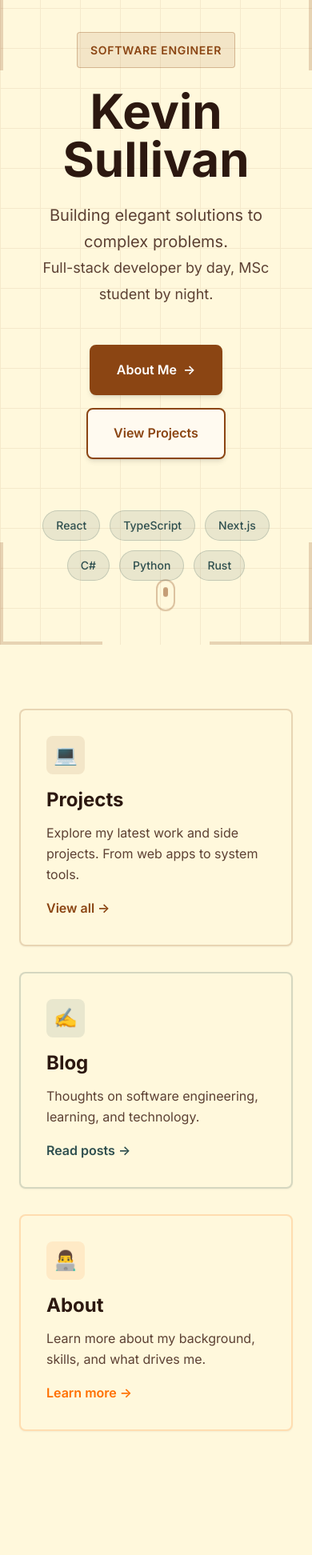
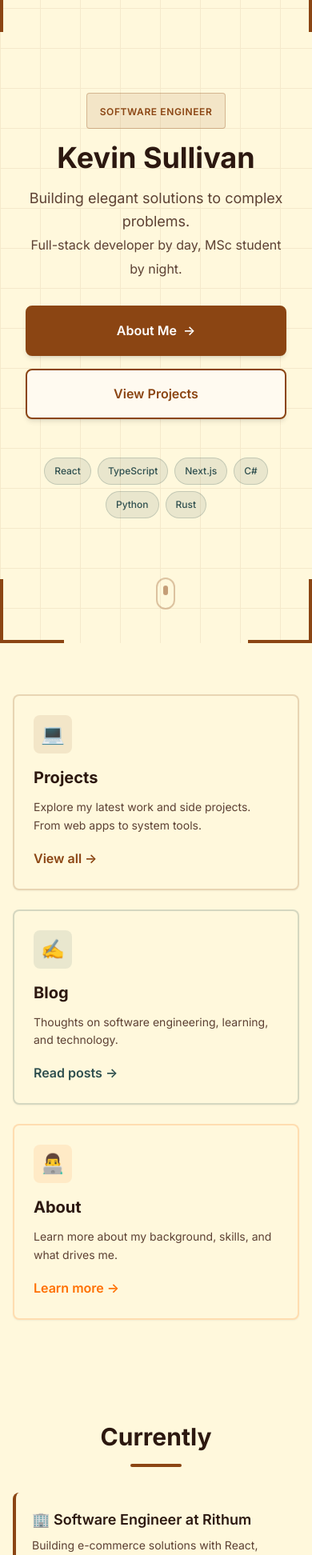
Before and after one commit to ks982579/sullivansoftware-dot-dev, a Next.js app: page / in a window 390 px wide. Shown: the part 40-1984 px from the top of the page at 80% size. Built offline with nearby package versions, Linux system fonts and the light colour scheme; what @mui/material-nextjs would draw is missing.

Commit message:
Adding transitions

```diff
--- a/src/app/globals.css
+++ b/src/app/globals.css
@@ -121,6 +121,42 @@ body {
   }
 }
 
+@keyframes fadeIn {
+  from {
+    opacity: 0;
+  }
+  to {
+    opacity: 1;
+  }
+}
+
+@keyframes slideInUp {
+  from {
+    opacity: 0;
+    transform: translateY(30px);
+  }
+  to {
+    opacity: 1;
+    transform: translateY(0);
+  }
+}
+
+@keyframes slideInDown {
+  from {
+    opacity: 0;
+    transform: translateY(-30px);
+  }
+  to {
+    opacity: 1;
+    transform: translateY(0);
+  }
+}
+
 .animate-fade-in {
   animation: fade-in 1s ease-out forwards;
 }
+
+/* Smooth scroll behavior */
+html {
+  scroll-behavior: smooth;
+}
--- a/src/app/page.tsx
+++ b/src/app/page.tsx
@@ -1,10 +1,19 @@
+"use client";
+
 import Link from "next/link";
+import { useEffect, useState } from "react";
 
 export default function LandingPage() {
+  const [isVisible, setIsVisible] = useState(false);
+
+  useEffect(() => {
+    setIsVisible(true);
+  }, []);
+
   return (
     <main className="min-h-screen">
       {/* Hero Section - Japanese Retro */}
-      <section className="relative min-h-screen flex items-center justify-center px-6 py-20 overflow-hidden">
+      <section className="relative min-h-screen flex items-center justify-center px-4 sm:px-6 lg:px-8 py-20 overflow-hidden">
         {/* Retro Grid Background Pattern */}
         <div className="absolute inset-0 opacity-[0.08]">
           <div
@@ -19,63 +28,93 @@ export default function LandingPage() {
           />
         </div>
 
-        {/* Vintage Corner Accents */}
-        <div className="absolute top-0 left-0 w-32 h-32 border-t-4 border-l-4 border-primary opacity-20" />
-        <div className="absolute top-0 right-0 w-32 h-32 border-t-4 border-r-4 border-primary opacity-20" />
-        <div className="absolute bottom-0 left-0 w-32 h-32 border-b-4 border-l-4 border-primary opacity-20" />
-        <div className="absolute bottom-0 right-0 w-32 h-32 border-b-4 border-r-4 border-primary opacity-20" />
+        {/* Vintage Corner Accents with staggered fade-in */}
+        <div className="absolute top-0 left-0 w-20 h-20 sm:w-24 sm:h-24 md:w-32 md:h-32 border-t-4 border-l-4 border-primary opacity-20 animate-[fadeIn_0.8s_ease-in_0.2s_both]" />
+        <div className="absolute top-0 right-0 w-20 h-20 sm:w-24 sm:h-24 md:w-32 md:h-32 border-t-4 border-r-4 border-primary opacity-20 animate-[fadeIn_0.8s_ease-in_0.3s_both]" />
+        <div className="absolute bottom-0 left-0 w-20 h-20 sm:w-24 sm:h-24 md:w-32 md:h-32 border-b-4 border-l-4 border-primary opacity-20 animate-[fadeIn_0.8s_ease-in_0.4s_both]" />
+        <div className="absolute bottom-0 right-0 w-20 h-20 sm:w-24 sm:h-24 md:w-32 md:h-32 border-b-4 border-r-4 border-primary opacity-20 animate-[fadeIn_0.8s_ease-in_0.5s_both]" />
 
         {/* Hero Content */}
         <div className="relative z-10 max-w-5xl mx-auto text-center">
           {/* Small retro label */}
-          <div className="inline-block mb-6 px-4 py-2 bg-primary/10 border border-primary/30 rounded">
-            <span className="text-sm font-semibold text-primary tracking-wider uppercase">
+          <div
+            className={`inline-block mb-4 sm:mb-6 px-4 py-2 bg-primary/10 border border-primary/30 rounded transition-all duration-700 ${
+              isVisible
+                ? "opacity-100 translate-y-0"
+                : "opacity-0 -translate-y-4"
+            }`}
+          >
+            <span className="text-xs sm:text-sm font-semibold text-primary tracking-wider uppercase">
               Software Engineer
             </span>
           </div>
 
           {/* Name with retro styling */}
-          <h1 className="text-6xl md:text-7xl lg:text-8xl font-bold mb-6 text-text-primary">
-            <span className="inline-block transform hover:scale-105 transition-transform duration-300">
+          <h1
+            className={`text-4xl sm:text-5xl md:text-6xl lg:text-7xl xl:text-8xl font-bold mb-4 sm:mb-6 text-text-primary transition-all duration-700 delay-100 ${
+              isVisible
+                ? "opacity-100 translate-y-0"
+                : "opacity-0 translate-y-4"
+            }`}
+          >
+            <span className="inline-block transform hover:scale-105 transition-transform duration-300 hover:text-primary">
               Kevin
             </span>{" "}
-            <span className="inline-block transform hover:scale-105 transition-transform duration-300">
+            <span className="inline-block transform hover:scale-105 transition-transform duration-300 hover:text-primary">
               Sullivan
             </span>
           </h1>
 
           {/* Tagline */}
-          <p className="text-xl md:text-2xl text-text-secondary mb-12 max-w-3xl mx-auto leading-relaxed">
+          <p
+            className={`text-lg sm:text-xl md:text-2xl text-text-secondary mb-8 sm:mb-12 max-w-3xl mx-auto leading-relaxed px-4 transition-all duration-700 delay-200 ${
+              isVisible
+                ? "opacity-100 translate-y-0"
+                : "opacity-0 translate-y-4"
+            }`}
+          >
             Building elegant solutions to complex problems.
             <br />
-            <span className="text-lg">
+            <span className="text-base sm:text-lg">
               Full-stack developer by day, MSc student by night.
             </span>
           </p>
 
           {/* CTA Buttons with retro styling */}
-          <div className="flex flex-col sm:flex-row gap-4 justify-center items-center">
+          <div
+            className={`flex flex-col sm:flex-row gap-4 justify-center items-center px-4 transition-all duration-700 delay-300 ${
+              isVisible
+                ? "opacity-100 translate-y-0"
+                : "opacity-0 translate-y-4"
+            }`}
+          >
             <Link
               href="/about"
-              className="group px-8 py-4 bg-primary text-white font-semibold rounded-lg shadow-md hover:shadow-xl transform hover:-translate-y-0.5 transition-all duration-200 border-2 border-primary"
+              className="group w-full sm:w-auto px-8 py-4 bg-primary text-white font-semibold rounded-lg shadow-md hover:shadow-xl transform hover:-translate-y-1 hover:scale-105 transition-all duration-300 border-2 border-primary"
             >
-              <span className="flex items-center gap-2">
+              <span className="flex items-center justify-center gap-2">
                 About Me
-                <span className="group-hover:translate-x-1 transition-transform">
+                <span className="group-hover:translate-x-1 transition-transform duration-300">
                   →
                 </span>
               </span>
             </Link>
             <Link
               href="/projects"
-              className="px-8 py-4 bg-background-paper text-primary font-semibold rounded-lg shadow-md hover:shadow-xl transform hover:-translate-y-0.5 transition-all duration-200 border-2 border-primary"
+              className="w-full sm:w-auto px-8 py-4 bg-background-paper text-primary font-semibold rounded-lg shadow-md hover:shadow-xl transform hover:-translate-y-1 hover:scale-105 transition-all duration-300 border-2 border-primary"
             >
               View Projects
             </Link>
           </div>
 
           {/* Tech Stack Pills */}
-          <div className="mt-16 flex flex-wrap gap-3 justify-center max-w-2xl mx-auto">
+          <div
+            className={`mt-12 sm:mt-16 flex flex-wrap gap-2 sm:gap-3 justify-center max-w-2xl mx-auto px-4 transition-all duration-700 delay-500 ${
+              isVisible
+                ? "opacity-100 translate-y-0"
+                : "opacity-0 translate-y-4"
+            }`}
+          >
             {[
               "React",
               "TypeScript",
@@ -83,10 +122,13 @@ export default function LandingPage() {
               "C#",
               "Python",
               "Rust",
-            ].map((tech) => (
+            ].map((tech, index) => (
               <span
                 key={tech}
-                className="px-4 py-2 bg-secondary/10 text-secondary text-sm font-medium rounded-full border border-secondary/20"
+                className="px-3 sm:px-4 py-2 bg-secondary/10 text-secondary text-xs sm:text-sm font-medium rounded-full border border-secondary/20 hover:bg-secondary/20 hover:border-secondary/40 hover:scale-110 transition-all duration-300"
+                style={{
+                  animationDelay: `${0.6 + index * 0.1}s`,
+                }}
               >
                 {tech}
               </span>
@@ -103,25 +145,25 @@ export default function LandingPage() {
       </section>
 
       {/* Quick Links Section */}
-      <section className="py-20 px-6 bg-paper">
+      <section className="py-16 sm:py-20 px-4 sm:px-6 bg-paper">
         <div className="max-w-6xl mx-auto">
-          <div className="grid md:grid-cols-3 gap-8">
+          <div className="grid sm:grid-cols-2 md:grid-cols-3 gap-6 sm:gap-8">
             {/* Projects Card */}
             <Link
               href="/projects"
-              className="group p-8 bg-background rounded-lg border-2 border-primary/20 hover:border-primary/50 shadow-sm hover:shadow-lg transition-all duration-300 transform hover:-translate-y-1 flex flex-col"
+              className="group p-6 sm:p-8 bg-background rounded-lg border-2 border-primary/20 hover:border-primary/50 shadow-sm hover:shadow-lg transition-all duration-300 transform hover:-translate-y-2 hover:scale-[1.02] flex flex-col"
             >
-              <div className="w-12 h-12 bg-primary/10 rounded-lg flex items-center justify-center mb-4 group-hover:bg-primary/20 transition-colors">
+              <div className="w-12 h-12 bg-primary/10 rounded-lg flex items-center justify-center mb-4 group-hover:bg-primary/20 group-hover:scale-110 transition-all duration-300">
                 <span className="text-2xl">💻</span>
               </div>
-              <h3 className="text-2xl font-bold text-text-primary mb-3">
+              <h3 className="text-xl sm:text-2xl font-bold text-text-primary mb-3">
                 Projects
               </h3>
-              <p className="text-text-secondary leading-relaxed mb-4 flex-grow">
+              <p className="text-sm sm:text-base text-text-secondary leading-relaxed mb-4 flex-grow">
                 Explore my latest work and side projects. From web apps to
                 system tools.
               </p>
-              <span className="text-primary font-semibold group-hover:translate-x-2 inline-block transition-transform">
+              <span className="text-primary font-semibold group-hover:translate-x-2 inline-block transition-transform duration-300">
                 View all →
               </span>
             </Link>
@@ -129,18 +171,18 @@ export default function LandingPage() {
             {/* Blog Card */}
             <Link
               href="/blogs"
-              className="group p-8 bg-background rounded-lg border-2 border-secondary/20 hover:border-secondary/50 shadow-sm hover:shadow-lg transition-all duration-300 transform hover:-translate-y-1 flex flex-col"
+              className="group p-6 sm:p-8 bg-background rounded-lg border-2 border-secondary/20 hover:border-secondary/50 shadow-sm hover:shadow-lg transition-all duration-300 transform hover:-translate-y-2 hover:scale-[1.02] flex flex-col"
             >
-              <div className="w-12 h-12 bg-secondary/10 rounded-lg flex items-center justify-center mb-4 group-hover:bg-secondary/20 transition-colors">
+              <div className="w-12 h-12 bg-secondary/10 rounded-lg flex items-center justify-center mb-4 group-hover:bg-secondary/20 group-hover:scale-110 transition-all duration-300">
                 <span className="text-2xl">✍️</span>
               </div>
-              <h3 className="text-2xl font-bold text-text-primary mb-3">
+              <h3 className="text-xl sm:text-2xl font-bold text-text-primary mb-3">
                 Blog
               </h3>
-              <p className="text-text-secondary leading-relaxed mb-4 flex-grow">
+              <p className="text-sm sm:text-base text-text-secondary leading-relaxed mb-4 flex-grow">
                 Thoughts on software engineering, learning, and technology.
               </p>
-              <span className="text-secondary font-semibold group-hover:translate-x-2 inline-block transition-transform">
+              <span className="text-secondary font-semibold group-hover:translate-x-2 inline-block transition-transform duration-300">
                 Read posts →
               </span>
             </Link>
@@ -148,18 +190,18 @@ export default function LandingPage() {
             {/* About Card */}
             <Link
               href="/about"
-              className="group p-8 bg-background rounded-lg border-2 border-accent-orange/20 hover:border-accent-orange/50 shadow-sm hover:shadow-lg transition-all duration-300 transform hover:-translate-y-1 flex flex-col"
+              className="group p-6 sm:p-8 bg-background rounded-lg border-2 border-accent-orange/20 hover:border-accent-orange/50 shadow-sm hover:shadow-lg transition-all duration-300 transform hover:-translate-y-2 hover:scale-[1.02] flex flex-col sm:col-span-2 md:col-span-1"
             >
-              <div className="w-12 h-12 bg-accent-orange/10 rounded-lg flex items-center justify-center mb-4 group-hover:bg-accent-orange/20 transition-colors">
+              <div className="w-12 h-12 bg-accent-orange/10 rounded-lg flex items-center justify-center mb-4 group-hover:bg-accent-orange/20 group-hover:scale-110 transition-all duration-300">
                 <span className="text-2xl">👨‍💻</span>
               </div>
-              <h3 className="text-2xl font-bold text-text-primary mb-3">
+              <h3 className="text-xl sm:text-2xl font-bold text-text-primary mb-3">
                 About
               </h3>
-              <p className="text-text-secondary leading-relaxed mb-4 flex-grow">
+              <p className="text-sm sm:text-base text-text-secondary leading-relaxed mb-4 flex-grow">
                 Learn more about my background, skills, and what drives me.
               </p>
-              <span className="text-accent-orange font-semibold group-hover:translate-x-2 inline-block transition-transform">
+              <span className="text-accent-orange font-semibold group-hover:translate-x-2 inline-block transition-transform duration-300">
                 Learn more →
               </span>
             </Link>
@@ -168,39 +210,39 @@ export default function LandingPage() {
       </section>
 
       {/* Current Focus Section */}
-      <section className="py-20 px-6 bg-background">
+      <section className="py-16 sm:py-20 px-4 sm:px-6 bg-background">
         <div className="max-w-4xl mx-auto">
-          <div className="text-center mb-12">
-            <h2 className="text-4xl md:text-5xl font-bold text-text-primary mb-4">
+          <div className="text-center mb-8 sm:mb-12">
+            <h2 className="text-3xl sm:text-4xl md:text-5xl font-bold text-text-primary mb-4">
               Currently
             </h2>
-            <div className="w-20 h-1 bg-primary mx-auto rounded-full" />
+            <div className="w-16 sm:w-20 h-1 bg-primary mx-auto rounded-full" />
           </div>
 
-          <div className="space-y-6">
-            <div className="p-6 bg-paper rounded-lg border-l-4 border-primary">
-              <h3 className="text-xl font-semibold text-text-primary mb-2">
+          <div className="space-y-4 sm:space-y-6">
+            <div className="p-5 sm:p-6 bg-paper rounded-lg border-l-4 border-primary hover:shadow-md hover:translate-x-1 transition-all duration-300">
+              <h3 className="text-lg sm:text-xl font-semibold text-text-primary mb-2">
                 🏢 Software Engineer at Rithum
               </h3>
-              <p className="text-text-secondary">
+              <p className="text-sm sm:text-base text-text-secondary">
                 Building e-commerce solutions with React, TypeScript, and C#
               </p>
             </div>
 
-            <div className="p-6 bg-paper rounded-lg border-l-4 border-secondary">
-              <h3 className="text-xl font-semibold text-text-primary mb-2">
+            <div className="p-5 sm:p-6 bg-paper rounded-lg border-l-4 border-secondary hover:shadow-md hover:translate-x-1 transition-all duration-300">
+              <h3 className="text-lg sm:text-xl font-semibold text-text-primary mb-2">
                 🎓 MSc Computer Science Student
               </h3>
-              <p className="text-text-secondary">
+              <p className="text-sm sm:text-base text-text-secondary">
                 International University of Applied Sciences (since Jan 2023)
               </p>
             </div>
 
-            <div className="p-6 bg-paper rounded-lg border-l-4 border-accent-orange">
-              <h3 className="text-xl font-semibold text-text-primary mb-2">
+            <div className="p-5 sm:p-6 bg-paper rounded-lg border-l-4 border-accent-orange hover:shadow-md hover:translate-x-1 transition-all duration-300">
+              <h3 className="text-lg sm:text-xl font-semibold text-text-primary mb-2">
                 🦀 Exploring Rust
               </h3>
-              <p className="text-text-secondary">
+              <p className="text-sm sm:text-base text-text-secondary">
                 Diving deep into systems programming and performance
                 optimization
               </p>
```
Also changed, not shown: src/components/Footer.tsx (+14 -14 lines).
